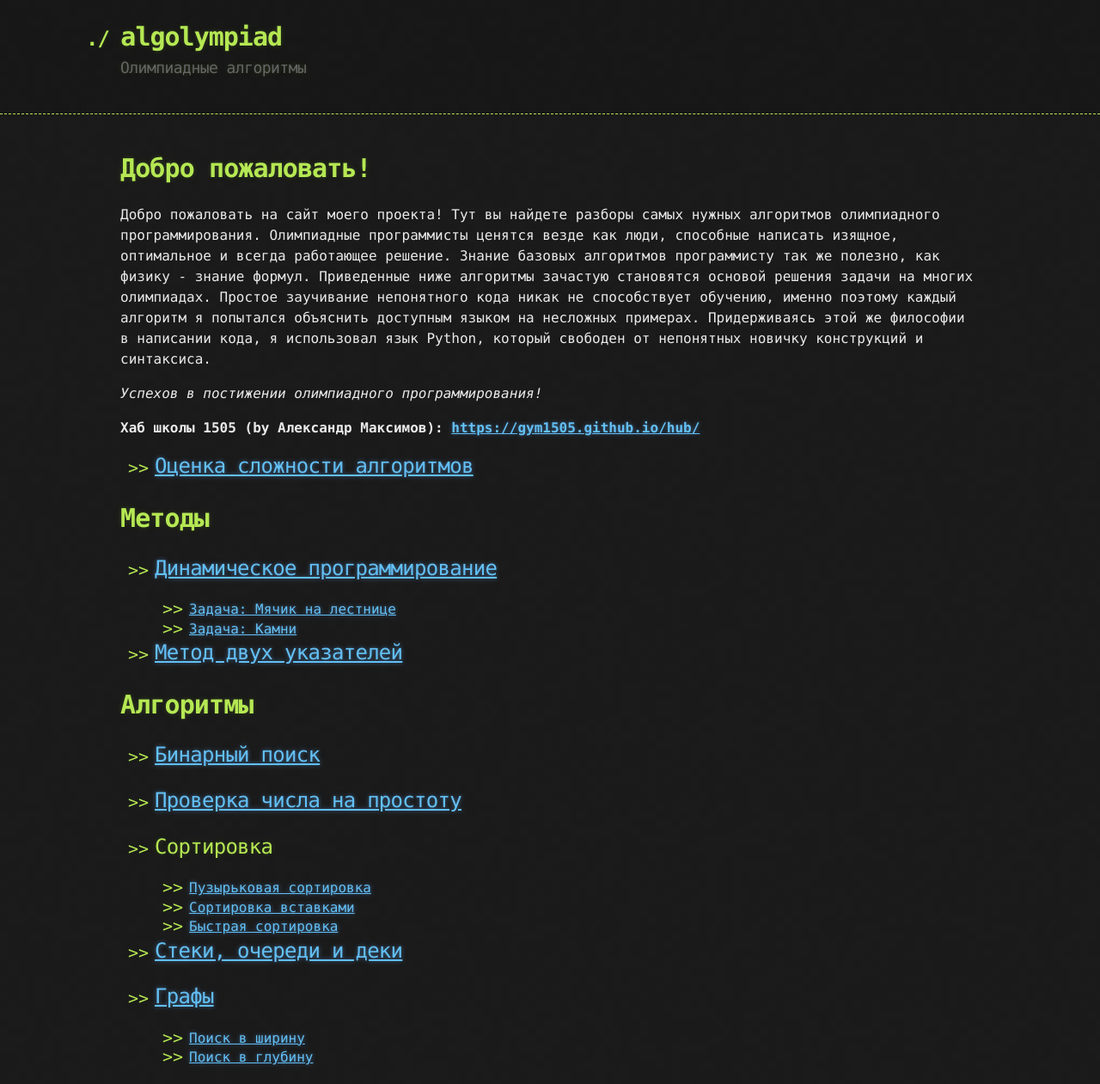
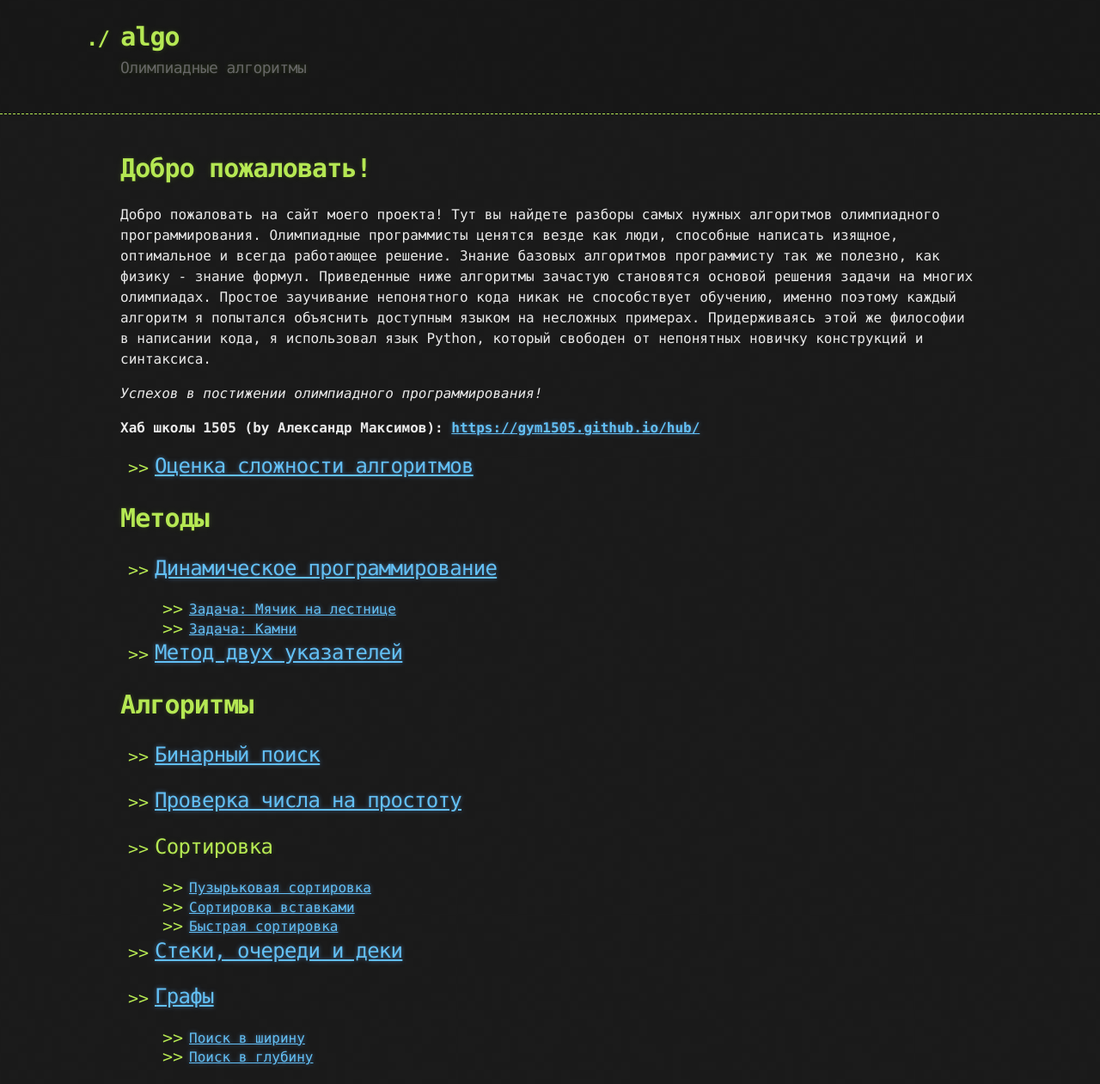
Before and after one commit to szewk/algo, a Jekyll site: the page built from index.md, in a window 1280 px wide. Shown: the whole page at 86% size. Built offline with Jekyll 4.4.1, drawn with Linux system fonts in a browser that asks for light colours; our own code applies the rules of GitHub Pages for plain Markdown files.

Commit message:
Update default.html

```diff
--- a/_layouts/default.html
+++ b/_layouts/default.html
@@ -14,8 +14,8 @@
 
     <header>
       <div class="container">
-        <a id="a-title" href="https://simonshevkunov.github.io/algolympiad.github.io/">
-          <h1>algolympiad</h1>
+        <a id="a-title" href="https://szewk.github.io/algo.github.io/">
+          <h1>algo</h1>
         </a>
         <h2>Олимпиадные алгоритмы</h2>
       </div>
```
